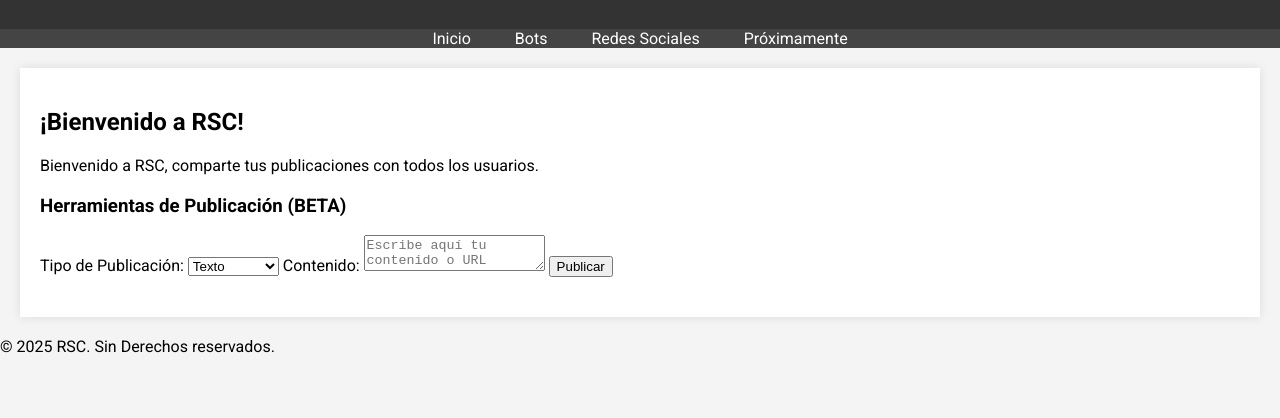
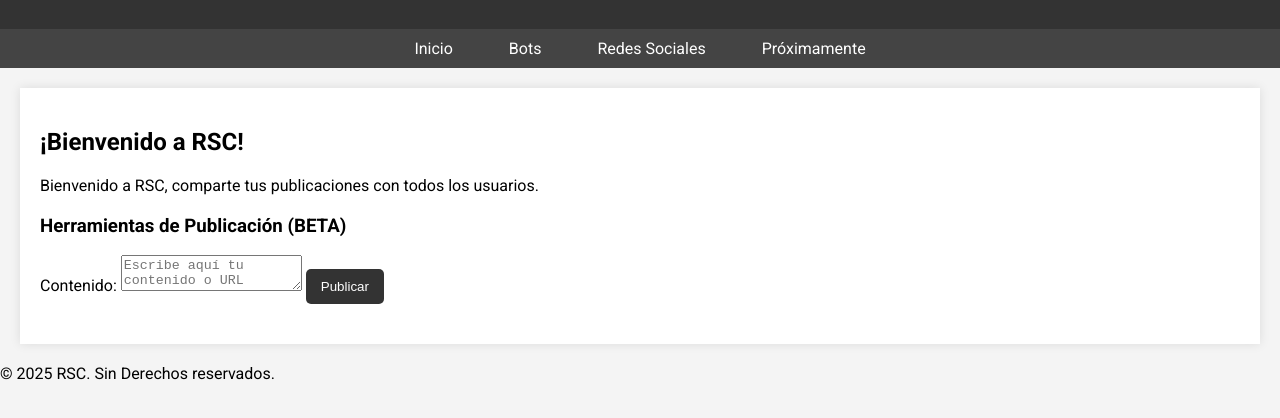
Before and after one commit to Papaconqueso12/RSC, a plain HTML site: page index.html in a window 1280 px wide. Shown: the part 72-490 px from the top of the page. Drawn offline with Linux system fonts and the light colour scheme; no server answers; sample sign-in values are in the browser's storage.

Commit message:
Update index.html

```diff
--- a/index.html
+++ b/index.html
@@ -12,17 +12,6 @@
             padding: 0;
             background-color: #f4f4f4;
             animation: fadeIn 1s ease-in;
-        }
-
-        @keyframes slideDown {
-            from {
-                transform: translateY(-20%);
-                opacity: 0;
-            }
-            to {
-                transform: translateY(0);
-                opacity: 1;
-            }
         }
 
         @keyframes fadeIn {
@@ -41,7 +30,7 @@
             display: flex;
             justify-content: space-between;
             align-items: center;
-            animation: slideDown 0.8s ease-out;
+            animation: fadeIn 0.8s ease-out;
         }
 
         .user-info {
@@ -51,28 +40,34 @@
 
         nav {
             background-color: #444;
-            animation: slideDown 0.8s ease-out;
+            text-align: center;
+            padding: 10px 0;
         }
 
         nav ul {
             list-style-type: none;
             margin: 0;
             padding: 0;
-            text-align: center;
         }
 
         nav ul li {
             display: inline-block;
+            margin: 0 10px;
         }
 
         nav ul li a {
             text-decoration: none;
             color: #fff;
-            padding: 10px 20px;
+            padding: 10px 15px;
+            border: 1px solid transparent;
+            border-radius: 5px;
+            transition: all 0.3s ease;
         }
 
         nav ul li a:hover {
             background-color: #555;
+            color: #fff;
+            border-color: #fff;
         }
 
         .container {
@@ -106,6 +101,24 @@
             margin: 0 0 10px 0;
             color: #333;
         }
+
+        button {
+            background-color: #333;
+            color: #fff;
+            border: none;
+            padding: 10px 15px;
+            border-radius: 5px;
+            cursor: pointer;
+            transition: background-color 0.3s ease;
+        }
+
+        button:hover {
+            background-color: #555;
+        }
+
+        button:active {
+            transform: scale(0.95);
+        }
     </style>
 </head>
 <body>
@@ -127,14 +140,6 @@
         <div class="admin-tools">
             <h3>Herramientas de Publicación (BETA)</h3>
             <form id="adminForm">
-                <label for="postType">Tipo de Publicación:</label>
-                <select id="postType">
-                    <option value="texto">Texto</option>
-                    <option value="imagen">Imagen</option>
-                    <option value="documento">Documento</option>
-                    <option value="audio">Audio</option>
-                    <option value="encuesta">Encuesta</option>
-                </select>
                 <label for="content">Contenido:</label>
                 <textarea id="content" placeholder="Escribe aquí tu contenido o URL"></textarea>
                 <button type="button" onclick="submitPost()">Publicar</button>
@@ -152,7 +157,6 @@
     <script src="https://www.gstatic.com/firebasejs/9.6.10/firebase-app.js"></script>
     <script src="https://www.gstatic.com/firebasejs/9.6.10/firebase-database.js"></script>
     <script>
-        // Configuración de Firebase
         const firebaseConfig = {
             apiKey: "AIzaSyA9DpUKYt1o2iZC8iT582KnDGxenDrQvQY",
             authDomain: "rscd-654c0.firebaseapp.com",
@@ -186,7 +190,7 @@
                 const posts = snapshot.val();
                 for (const id in posts) {
                     const post = posts[id];
-                                        const postElement = document.createElement("div");
+                    const postElement = document.createElement("div");
                     postElement.classList.add("post");
                     postElement.innerHTML = `
                         <h4>@${post.username}</h4>
@@ -197,9 +201,8 @@
             });
         }
 
-        // Guardar una nueva publicación
+        // Guardar nueva publicación
         function submitPost() {
-            const postType = document.getElementById("postType").value;
             const content = document.getElementById("content").value.trim();
             const activeUser = JSON.parse(localStorage.getItem("activeUser"));
 
@@ -210,13 +213,12 @@
 
             const newPost = {
                 username: activeUser.username,
-                type: postType,
                 content: content,
                 timestamp: Date.now()
             };
 
             firebase.database().ref("posts").push(newPost).then(() => {
-                document.getElementById("content").value = ""; // Limpiar el campo de texto
+                document.getElementById("content").value = ""; // Limpiar campo
                 alert("Publicación enviada con éxito.");
             }).catch(error => {
                 console.error("Error al enviar la publicación:", error);
```
